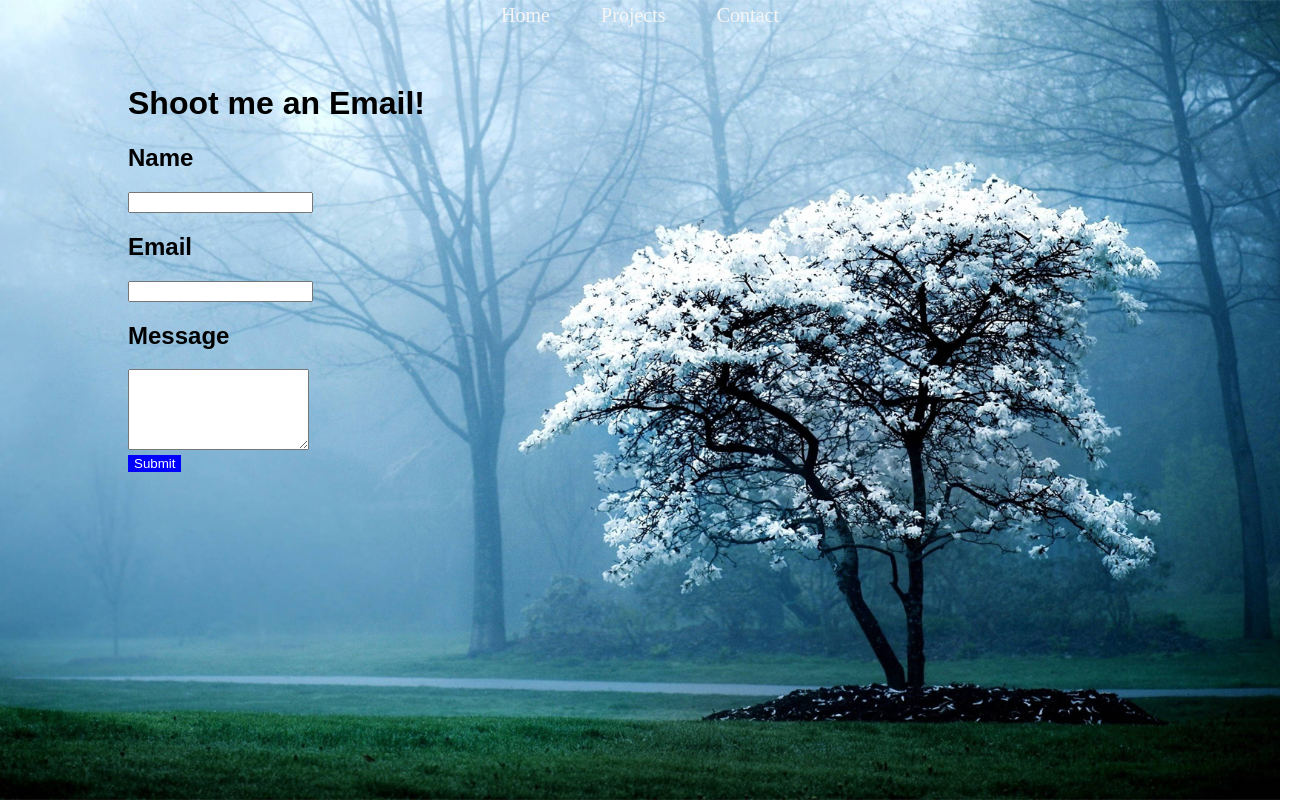
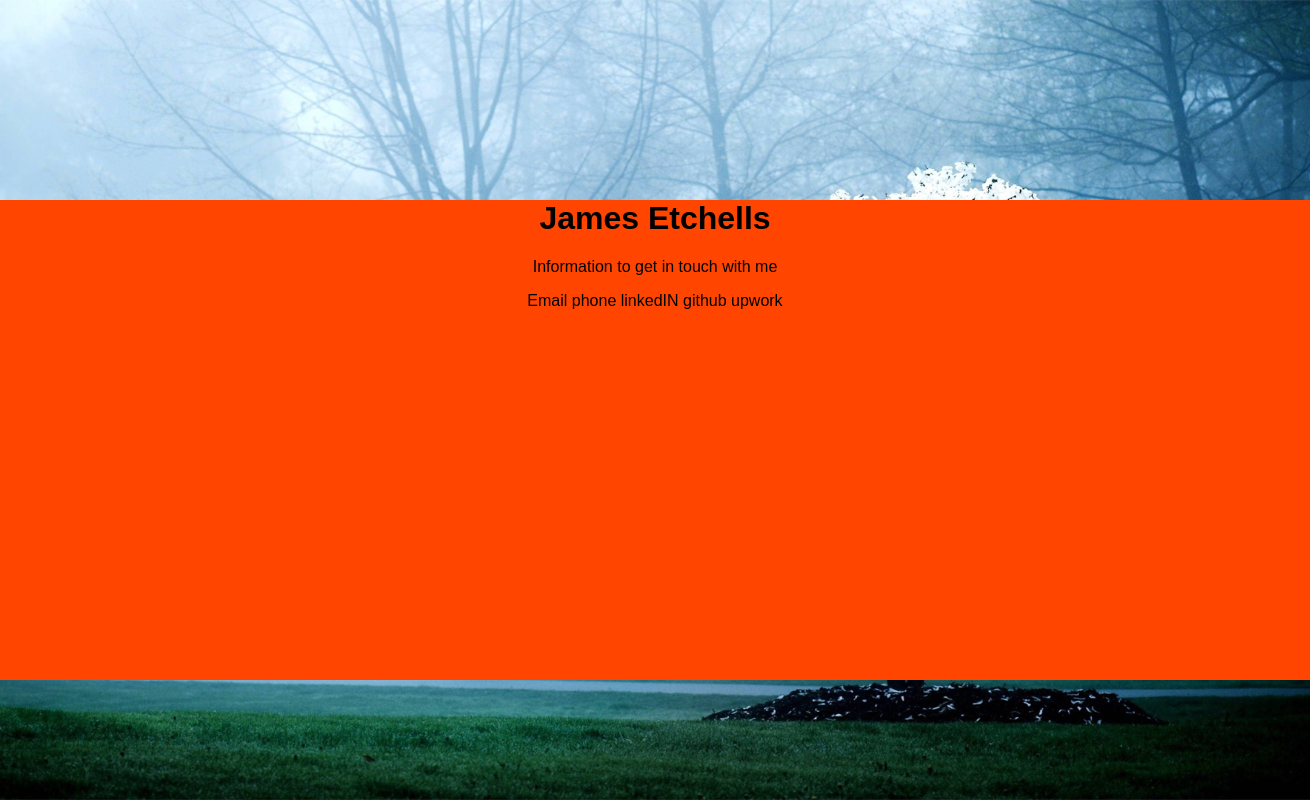
Before and after one commit to Etchmon/react-portfolio, a React (Create React App) app: page /Contact in a window 1280 px wide. Shown: the top 800 px of the page, 1310 px wide, since content can reach past the window. Built offline with nearby package versions, Linux system fonts and the light colour scheme; a web font is replaced by a local one.

Commit message:
contact page under construction

```diff
--- a/src/Components/Contact/Contact.css
+++ b/src/Components/Contact/Contact.css
@@ -1,4 +1,4 @@
-.contactBody{
+body{
     height:100vh;
     background-image: url("../Images/Nwq7vEv.jpg");
     background-position: center center;
@@ -7,13 +7,20 @@
     background-size:  cover;
 }
 
-#contact-form{
-    padding:5% 60% 0 10%;
-    align-content: center;
+.contact {
+    width: 100%;
+    margin: 0 auto;
+    background-color: orangered;
+    height: 60vh;
+    margin-top: 200px;
 }
 
-#submit{
-    background-color:blue;
-    color:white;
-    border:none;
+.contact-title {
+    margin: 0 auto;
+    text-align: center;
 }
+
+.contact-info {
+    margin: 0 auto;
+    text-align: center;
+}
--- a/src/Components/Contact/Contact.js
+++ b/src/Components/Contact/Contact.js
@@ -5,18 +5,22 @@ import Nav from "../Nav";
 class Contact extends Component {
     render() {
         return (
-            <div className="contactBody">
-                <Nav></Nav>
-                <form id="contact-form" method="POST">
-                    <h1>Shoot me an Email!</h1>
-                    <h2>Name</h2>
-                    <input type="text"></input>
-                    <h2>Email</h2>
-                    <input type="text"></input>
-                    <h2>Message</h2>
-                    <textarea rows="5" width="200px"></textarea>
-                    <div><button id="submit" type="submit">Submit</button></div>
-                </form>
+            <div className = "contact">
+                <div className = "contact-title">
+                    <h1 className="contact-title-header">
+                        James Etchells
+                    </h1>
+                    <p>
+                        Information to get in touch with me
+                    </p>
+                </div>
+                <div className="contact-info">
+                    Email
+                    phone
+                    linkedIN
+                    github
+                    upwork
+                </div>
             </div>
         )
     }
```
Also changed, not shown: package.json (+8 -2 lines), 1 other file (tests, documents, lock files or other folders).
